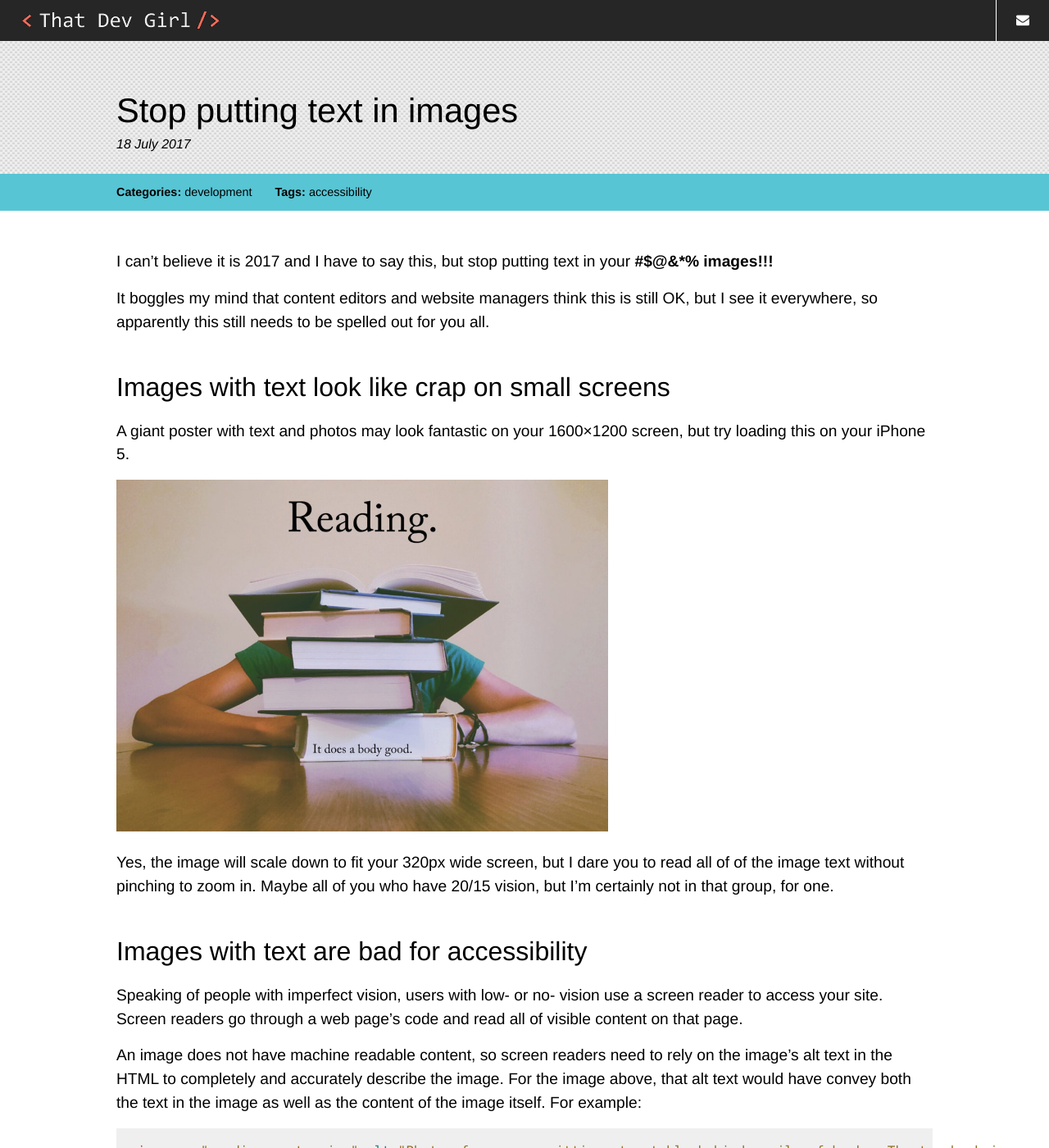
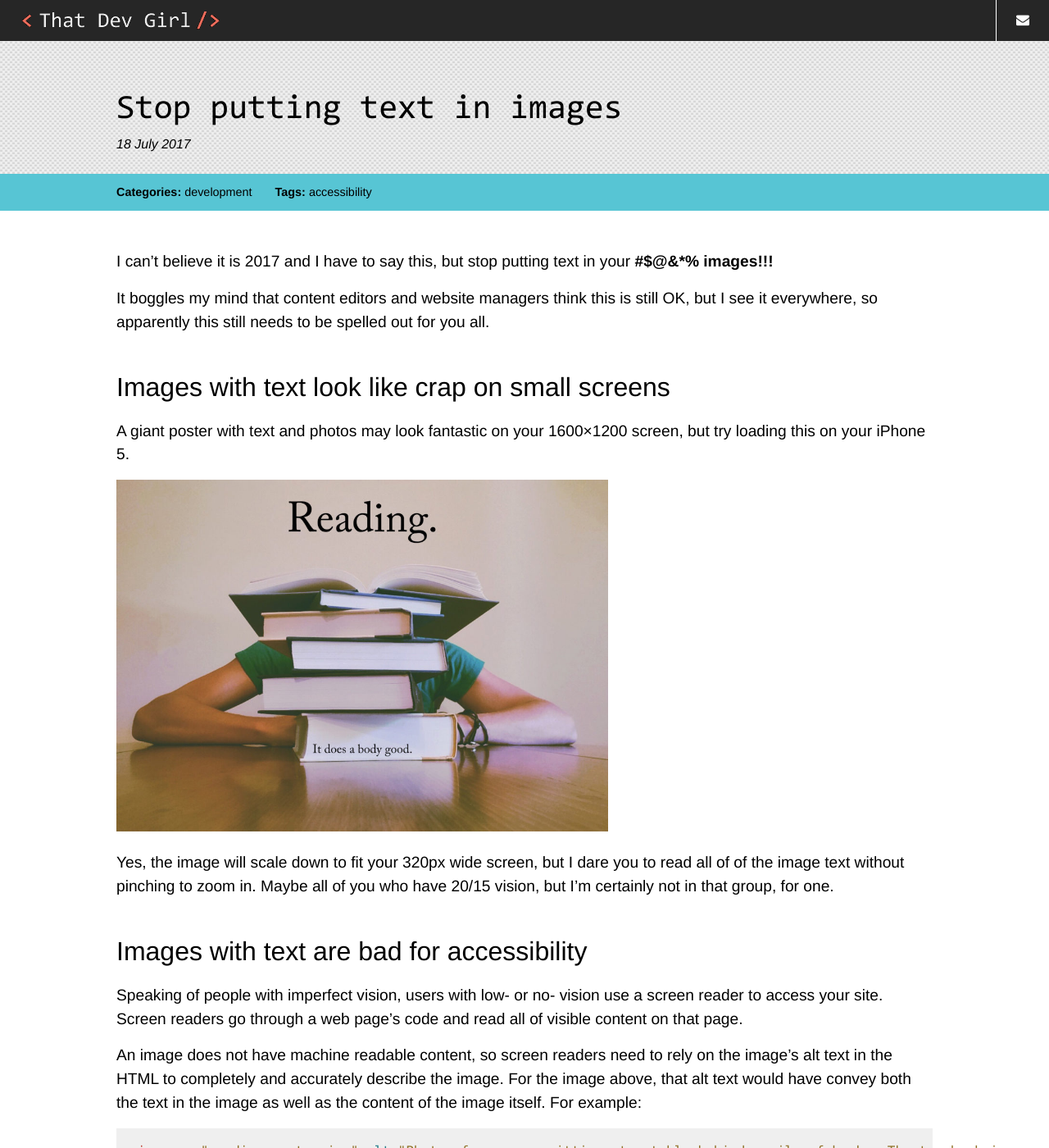
Before and after one commit to That-Dev-Girl-Archives/thatdevgirl.com, a Jekyll site: the page built from _posts/2017-07-18-stop-putting-text-in-images.md, in a window 1280 px wide and 1400 px high. Shown: the whole window at 82% size. Built offline with Jekyll 4.4.1, drawn with Linux system fonts in a browser that asks for light colours.

Commit message:
Updates to post title style and permalinks

```diff
--- a/_config.yml
+++ b/_config.yml
@@ -9,3 +9,4 @@ sass:
   style: compressed
 
 include: ['_pages']
+permalink: /:categories/:title
--- a/_sass/modules/_post.scss
+++ b/_sass/modules/_post.scss
@@ -18,6 +18,7 @@
     }
 
     h1 {
+      font-family: 'Consolas', monospace;
       font-size: 2.6rem;
       line-height: 1;
       margin-bottom: 0.5rem;
```
